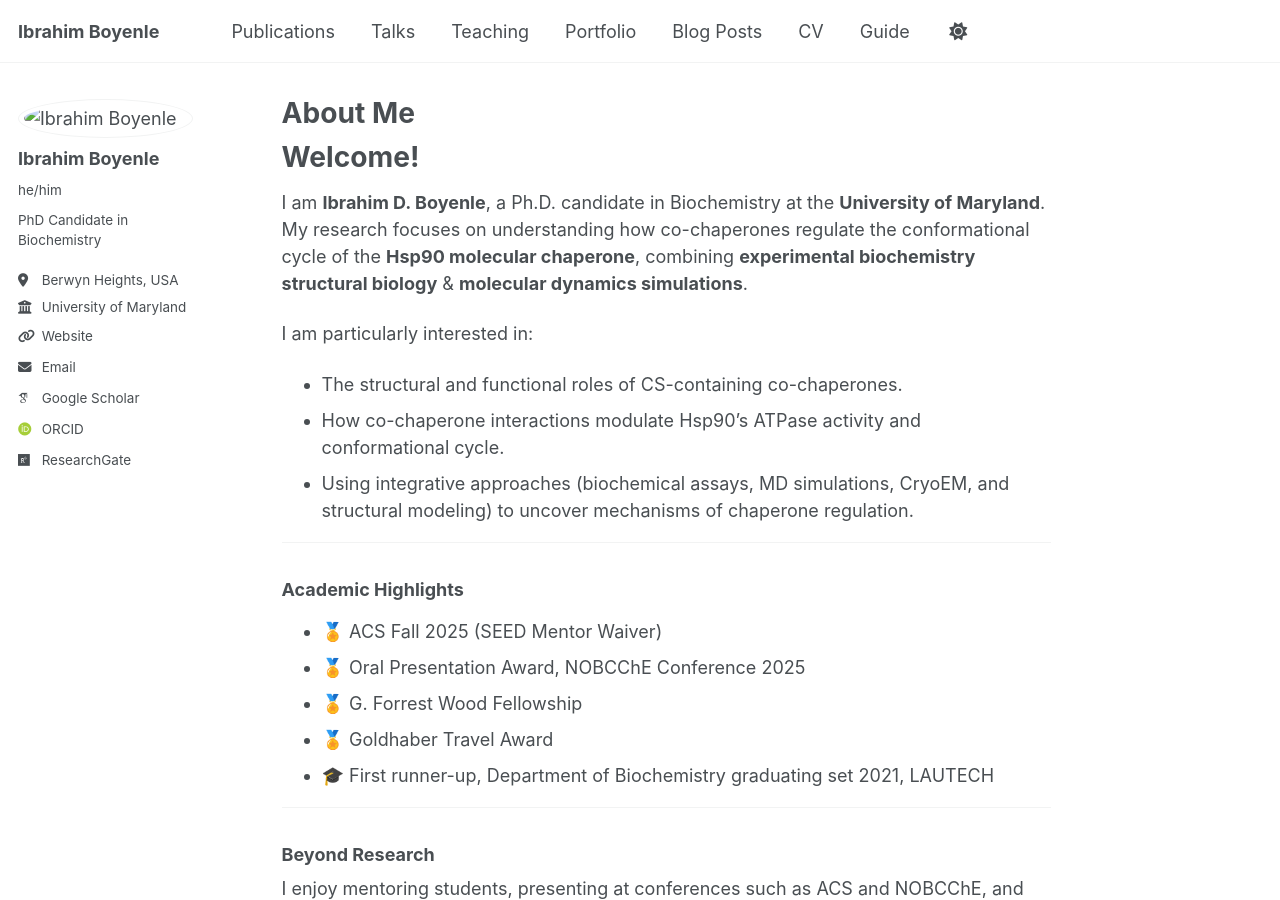
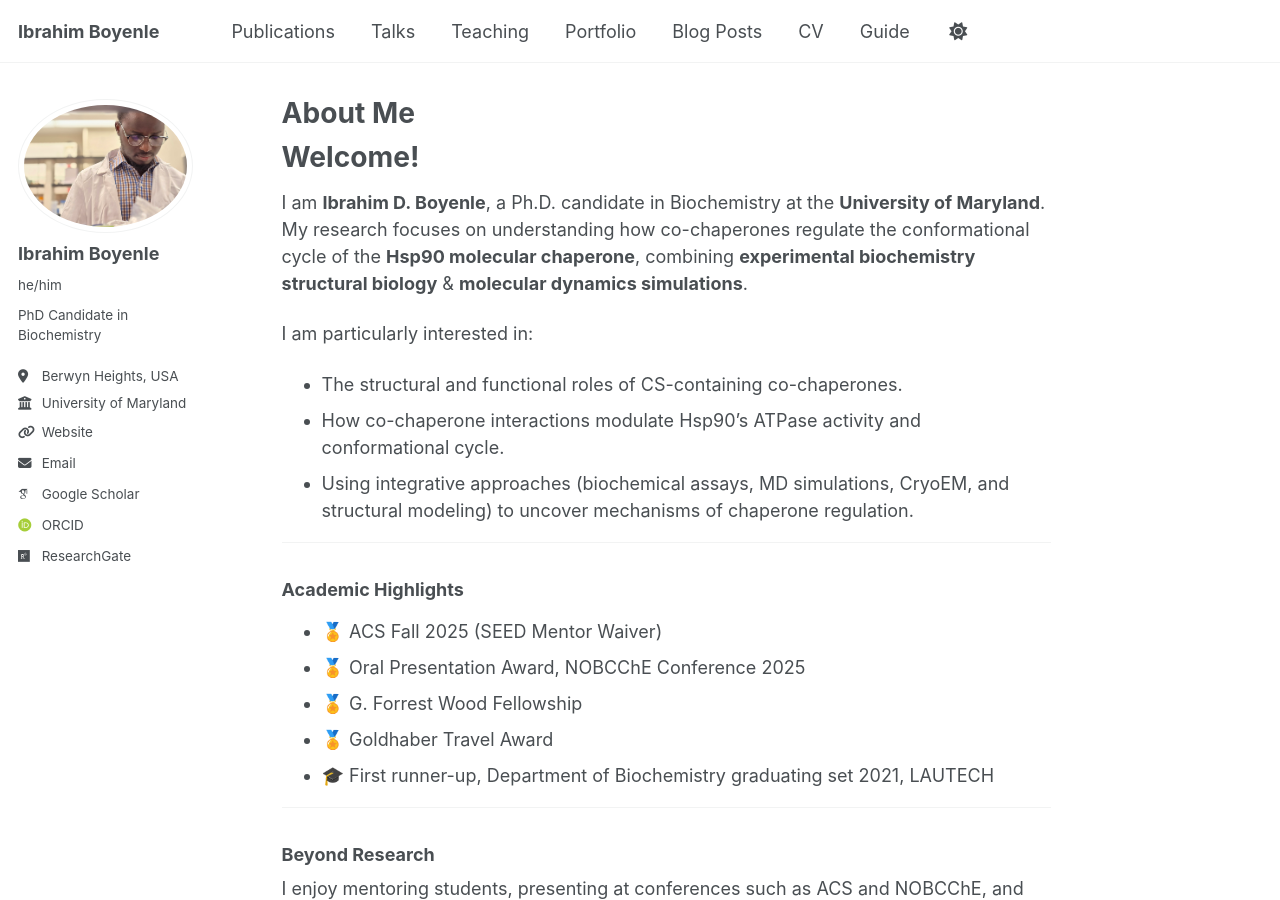
Before and after one commit to Ibrahimboyenle/Ibrahimboyenle.github.io, a Jekyll site: the page built from _pages/about.md, in a window 1280 px wide and 900 px high. Built offline with Jekyll 4.4.1, drawn with Linux system fonts in a browser that asks for light colours; some web fonts are replaced; a script that is not in the unit is left out.

Commit message:
Update _config.yml

```diff
--- a/_config.yml
+++ b/_config.yml
@@ -22,7 +22,7 @@ repository               : "Ibrahimboyenle/Ibrahimboyenle.github.io"
 #               Additional customization can be done by editing /_includes/author-profile.html
 author:
   # Biographic information
-  avatar           : "/images/profile.png"
+  avatar           : "profile1.jpg"
   name             : "Ibrahim Boyenle"
   pronouns         : "he/him"
   bio              : "PhD Candidate in Biochemistry"
```
